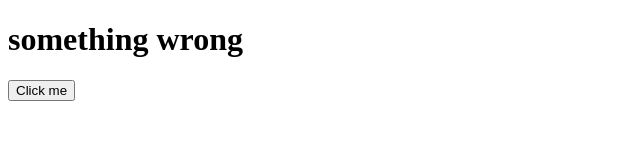
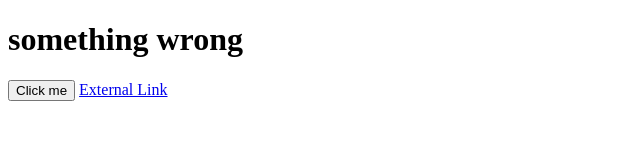
Before and after one commit to Elenalalala/USLtesting, a plain HTML site: page index.html in a window 1280 px wide. Shown: the whole page, without its empty margins (0-640 px from the left). Drawn offline with Linux system fonts and the light colour scheme.

Commit message:
update external link for testing

```diff
--- a/index.html
+++ b/index.html
@@ -10,5 +10,6 @@
 <body>
     <h1 id="title">this is the origin</h1>
     <button onclick="myFunction()">Click me</button>
+    <a href = "https://urbansystemslab.com/">External Link</a>
 </body>
 </html>
```
